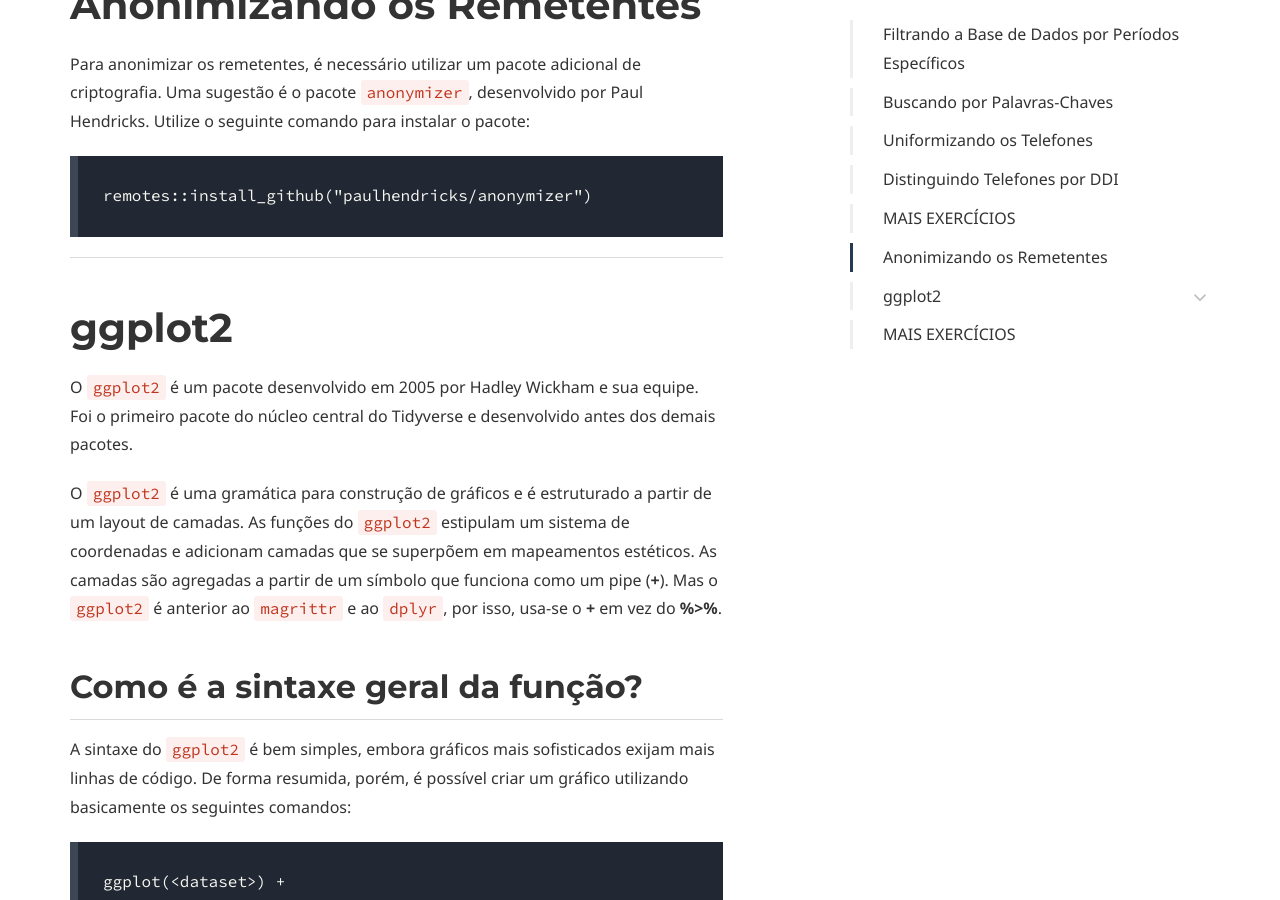
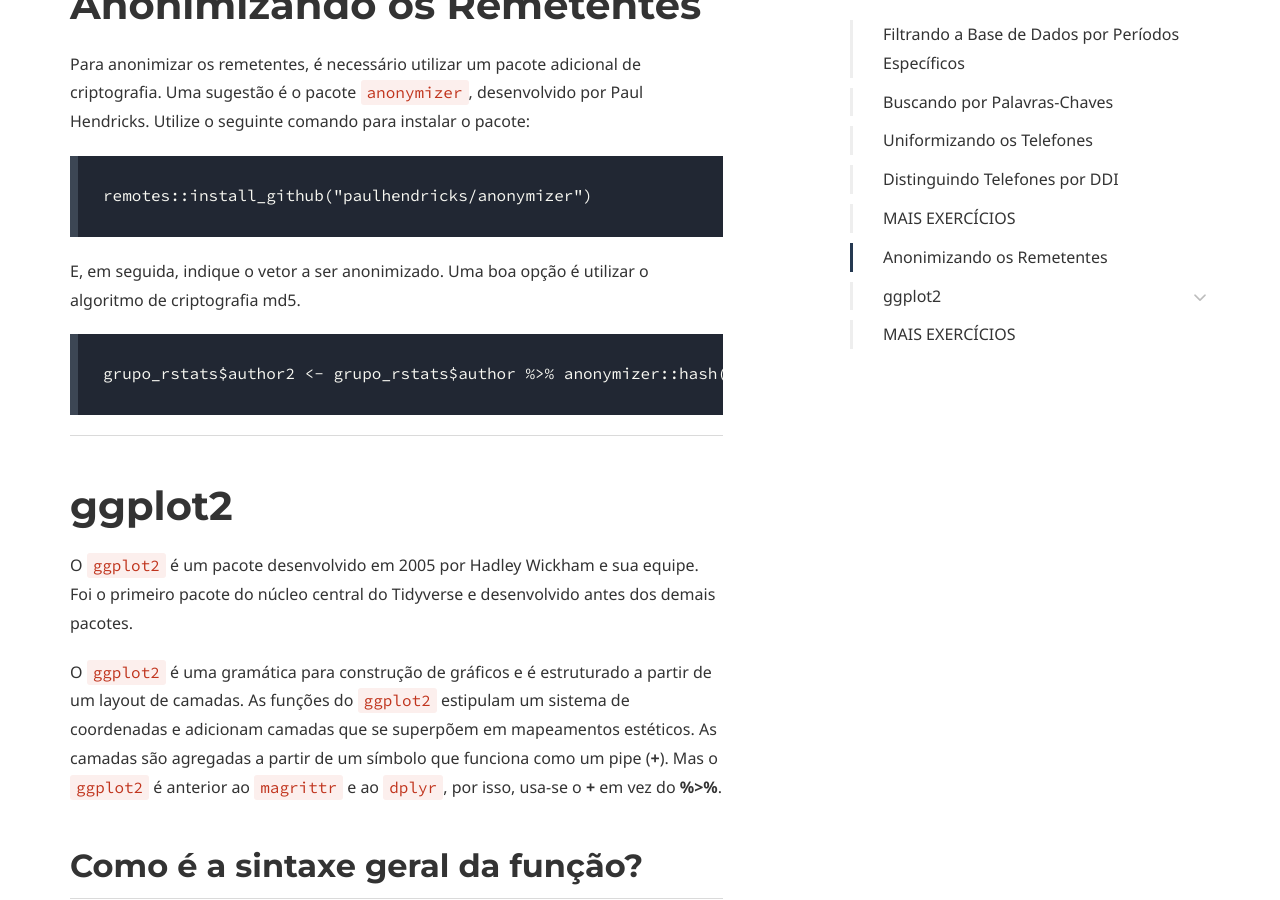
Before and after one commit to coLAB-UFF/docs, a Jekyll site: the page built from dataviz_06.md, in a window 1280 px wide and 900 px high, scrolled down 3250 px. Built offline with Jekyll 4.4.1, drawn with Linux system fonts in a browser that asks for light colours; some web fonts are replaced.

Commit message:
Update dataviz_06.md

````diff
--- a/dataviz_06.md
+++ b/dataviz_06.md
@@ -112,6 +112,14 @@
 remotes::install_github("paulhendricks/anonymizer")
 ```
 
+
+E, em seguida, indique o vetor a ser anonimizado. Uma boa opção é utilizar o algoritmo de criptografia md5.
+
+```
+grupo_rstats$author2 <- grupo_rstats$author %>% anonymizer::hash(.algo = "md5")
+```
+
+
 ---
 
 
````
